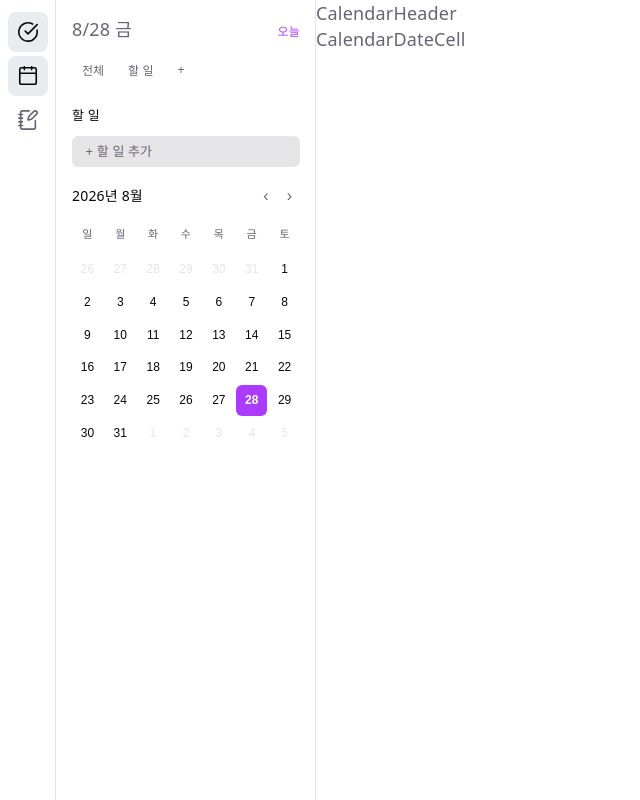
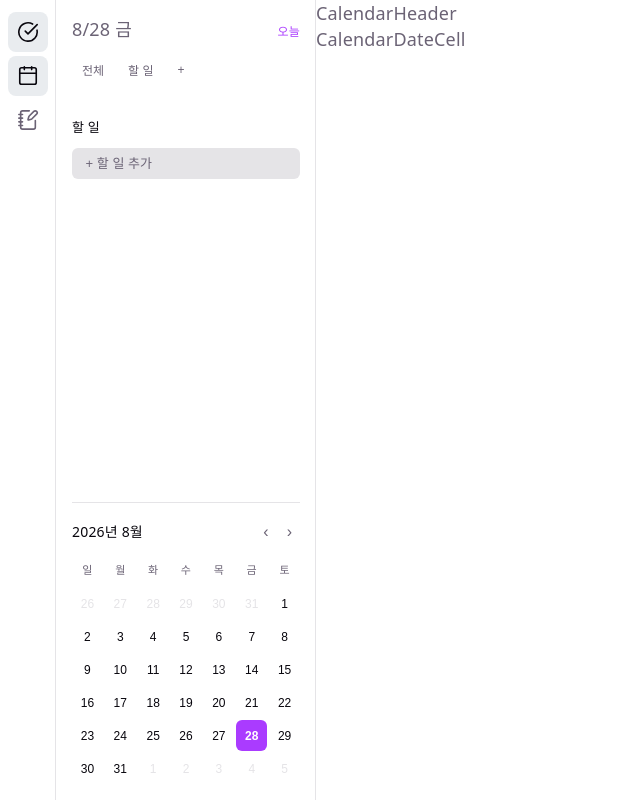
Before and after one commit to HongJeongMin0214/TodoLog, a React (Vite) app: page / in a window 1280 px wide. Shown: the whole page, without its empty margins (0-640 px from the left). Built offline with nearby package versions, Linux system fonts and the light colour scheme.

Commit message:
feat: 투두 드로어 3구역 레이아웃 (헤더 고정 / 본문 스크롤 / 캘린더 하단 고정)

```diff
--- a/src/components/TodoDrawer/TodoDrawer.css
+++ b/src/components/TodoDrawer/TodoDrawer.css
@@ -18,6 +18,36 @@
   height: 100%;
   box-sizing: border-box;
   padding: 16px;
+  display: flex;
+  flex-direction: column;
+}
+
+/* 날짜 헤더 · 카테고리 탭바는 고정 (스크롤 X) */
+.todo-drawer__date,
+.todo-drawer__inner > .category-nav {
+  flex-shrink: 0; /* 공간 부족해도 크기 줄이지 않기 */
+}
+
+/* 가운데 투두 영역만 남은 공간을 차지하고, 넘치면 세로 스크롤 */
+.todo-drawer__scroll {
+  flex: 1;
+  min-height: 0;               /* flex 자식이 넘칠 때 스크롤되도록 */
+  overflow-y: auto;
+  scrollbar-width: thin;
+  scrollbar-color: var(--border) transparent;
+}
+.todo-drawer__scroll::-webkit-scrollbar { width: 6px; }
+.todo-drawer__scroll::-webkit-scrollbar-thumb {
+  background: var(--border);
+  border-radius: 999px;
+}
+
+/* 미니 캘린더는 항상 맨 아래 고정 (푸터) */
+.todo-drawer__inner > .mini-calendar {
+  flex-shrink: 0;
+  margin-top: 0;
+  padding-top: 16px;
+  border-top: 1px solid var(--border);
 }
 
 .todo-drawer__date {
--- a/src/components/TodoDrawer/TodoDrawer.tsx
+++ b/src/components/TodoDrawer/TodoDrawer.tsx
@@ -72,6 +72,7 @@ function TodoDrawer({ isOpen }: TodoDrawerProps) {
           onRequestDelete={setPendingDeleteId}
         />
 
+        <div className="todo-drawer__scroll">
           {visibleCategories.map((category) => (
             <section key={category.id} className="todo-drawer__category">
               <h3 className="todo-drawer__category-name">{category.name}</h3>
@@ -85,6 +86,7 @@ function TodoDrawer({ isOpen }: TodoDrawerProps) {
               />
             </section>
           ))}
+        </div>
 
         <MiniCalendar selected={selectedDate} onSelect={setSelectedDate} />
       </div>
```
Lines whose indentation alone changed are shown as unchanged.
